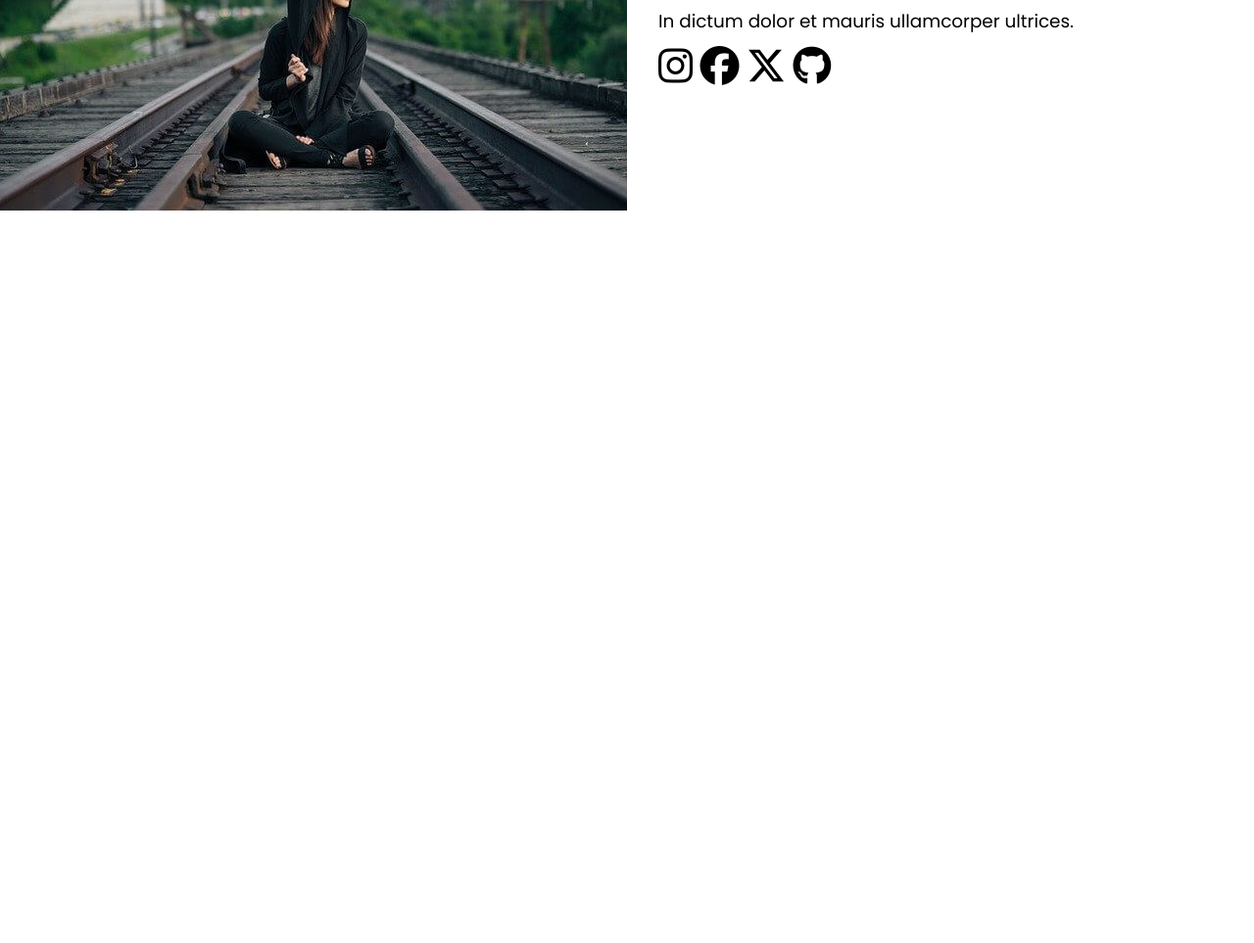
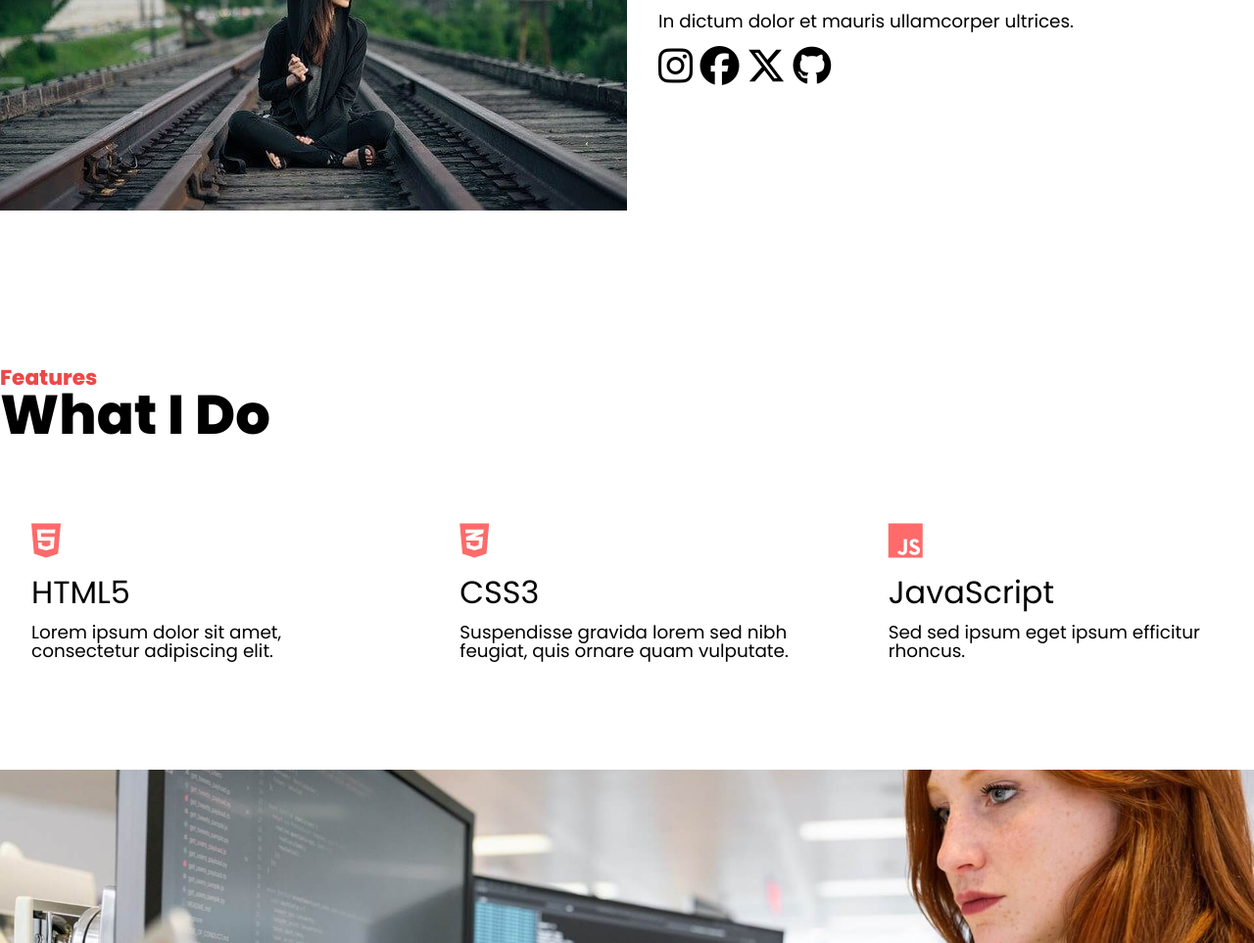
Before and after one commit to zetcgo/sucoding-myproject, a website: page src/index.html in a window 1280 px wide. Shown: the part 1217-2180 px from the top of the page at 98% size. Before the commit the page ends 1512 px from the top, so only its background shows below. Drawn offline with nearby package versions, Linux system fonts and the light colour scheme.

Commit message:
:sparkles: Add Features section and background

```diff
--- a/src/index.css
+++ b/src/index.css
@@ -184,3 +184,61 @@ main section.about article div.text div.sns a {
     color: black;
     text-decoration: none;
 }
+
+main section.features div.heading {
+    margin-bottom: 3rem;
+}
+
+main section.features div.heading h4 {
+    font-size: 1.35rem;
+    font-weight: 800;
+    color: #ed4848;
+}
+
+main section.features div.heading h2 {
+    font-size: 3.5rem;
+    font-weight: 800;
+}
+
+main section.features article {
+    display: flex;
+    gap: 0 2rem;
+}
+
+main section.features article div.card {
+    flex: 1;
+    padding: 2rem;
+    cursor: pointer;
+    background: #fff;
+}
+
+main section.features article div.card div.icon {
+    font-size: 2.5rem;
+    color: #ff6a6a;
+}
+
+main section.features article div.card h3 {
+    margin: 1rem 0;
+    font-size: 2rem;
+}
+
+main section.features article div.card p {
+    font-size: 1.15rem;
+}
+
+main section.features article div.card:hover {
+    color: white;
+    background-color: lightcoral;
+    transition: 0.5s ease-in-out;
+}
+
+main section.features article div.card:hover div.icon {
+    color: white;
+    transition: 0.5s ease-in-out;
+}
+
+main div.background {
+    height: 650px;
+    background: url('assets/background.jpg') no-repeat fixed center center;
+    background-size: cover;
+}
--- a/src/index.html
+++ b/src/index.html
@@ -55,6 +55,32 @@
                     </div>
                 </article>
             </section>
+            <section class="features">
+                <div class="heading">
+                    <h4>Features</h4>
+                    <h2>What I Do</h2>
+                </div>
+                <article>
+                    <div class="card">
+                        <div class="icon"><i class="fa-brands fa-html5"></i></div>
+                        <h3>HTML5</h3>
+                        <p>Lorem ipsum dolor sit amet, consectetur adipiscing elit.</p>
+                    </div>
+                    <div class="card">
+                        <div class="icon"><i class="fa-brands fa-css3-alt"></i></div>
+                        <h3>CSS3</h3>
+                        <p>
+                            Suspendisse gravida lorem sed nibh feugiat, quis ornare quam vulputate.
+                        </p>
+                    </div>
+                    <div class="card">
+                        <div class="icon"><i class="fa-brands fa-js"></i></div>
+                        <h3>JavaScript</h3>
+                        <p>Sed sed ipsum eget ipsum efficitur rhoncus.</p>
+                    </div>
+                </article>
+            </section>
+            <div class="background"></div>
         </main>
     </body>
 </html>
```
